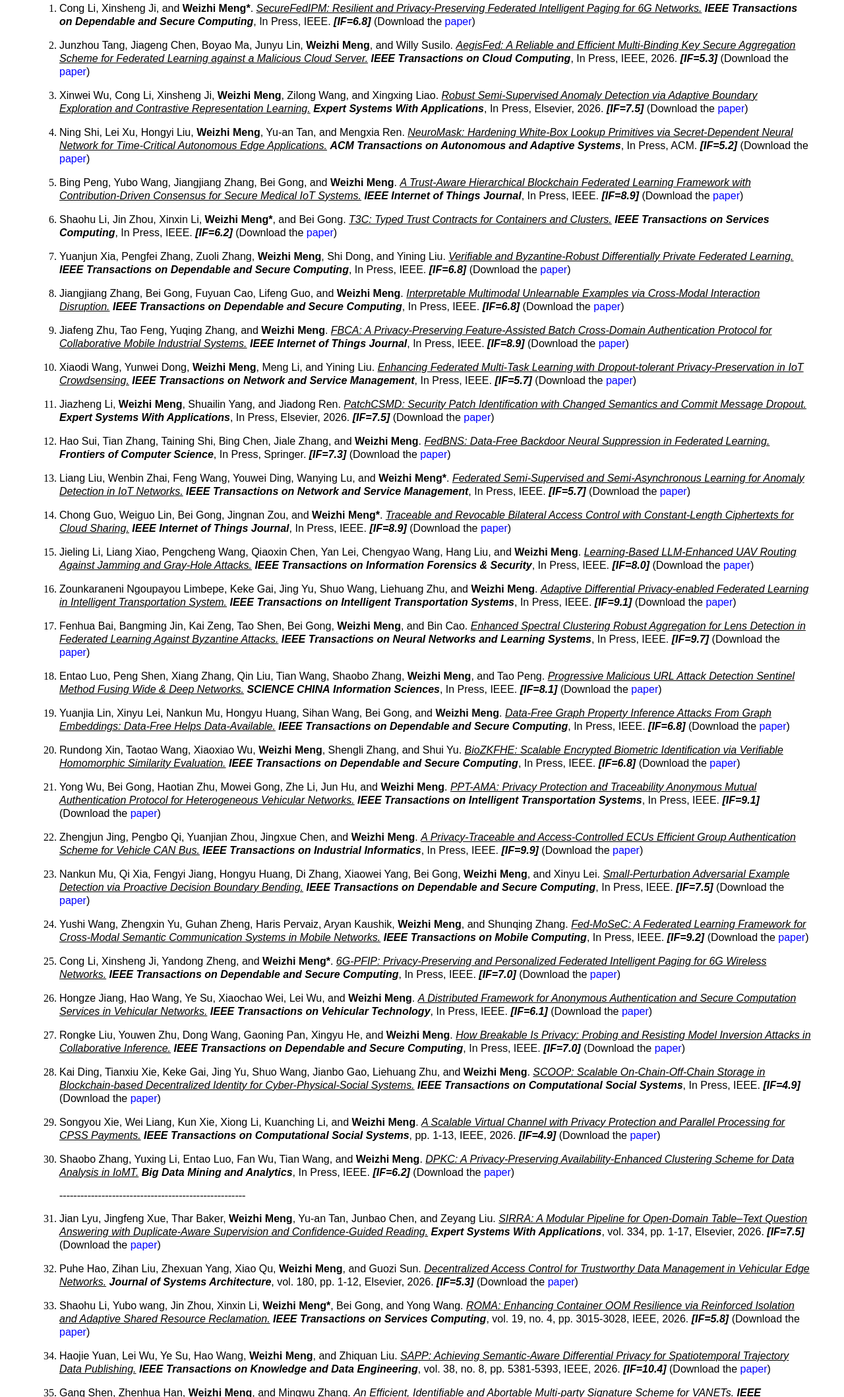
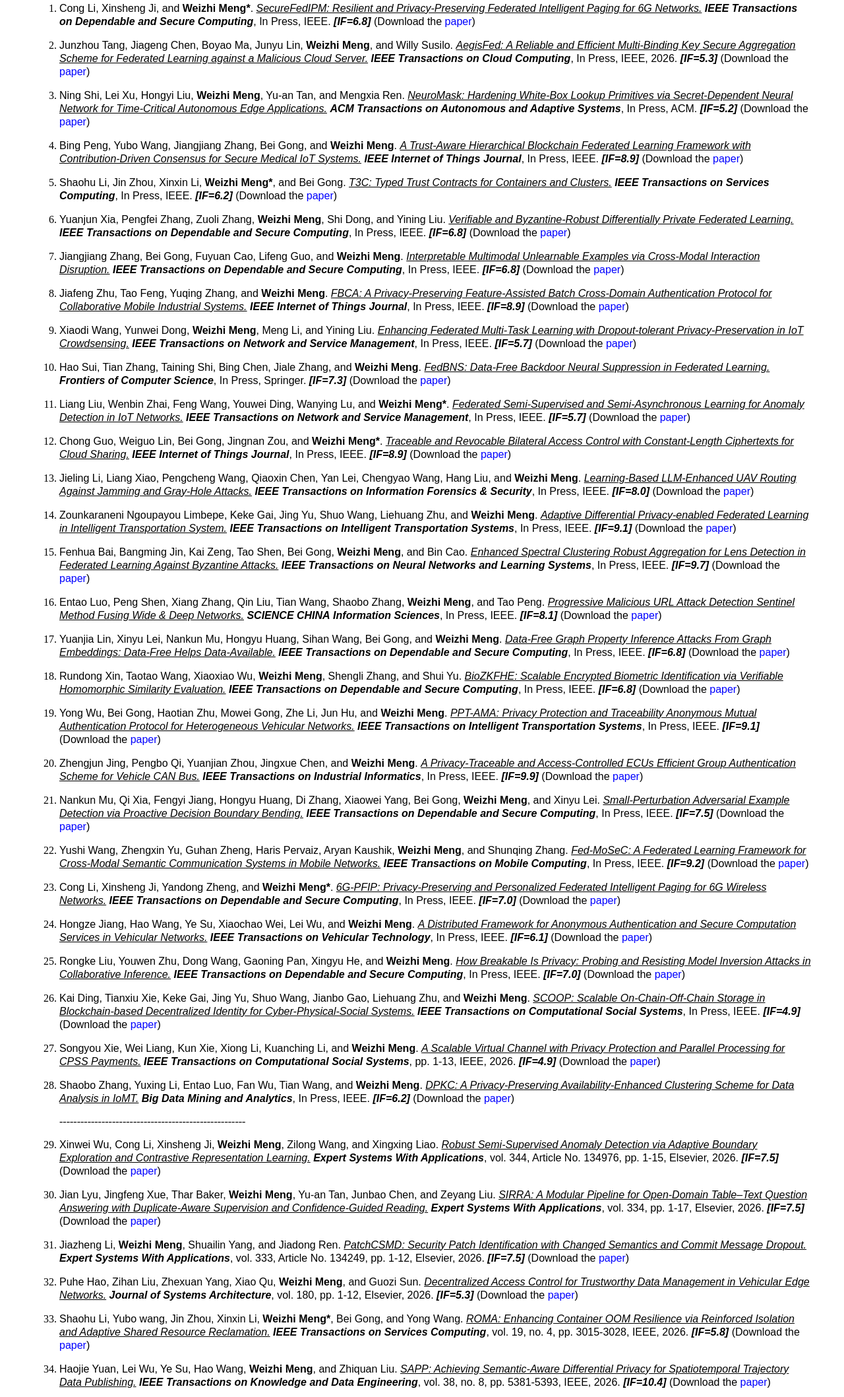
Before and after one commit to WZMeng/homepage, a plain HTML site: page publication.html in a window 1280 px wide. Shown: the part 1217-3334 px from the top of the page at 66% size. Drawn offline with Linux system fonts and the light colour scheme.

Commit message:
Update publication.html

```diff
--- a/publication.html
+++ b/publication.html
@@ -148,10 +148,6 @@
 </li>
 
 <li>
-<p style="line-height:15pt;font-family:Arial">Xinwei Wu, Cong Li, Xinsheng Ji, <b>Weizhi Meng</b>, Zilong Wang, and Xingxing Liao. <i><u>Robust Semi-Supervised Anomaly Detection via Adaptive Boundary Exploration and Contrastive Representation Learning.</u></i> <b><i>Expert Systems With Applications</i></b>, In Press, Elsevier, 2026. <b><i>[IF=7.5]</i></b>  (Download the <a href=" ">paper</a>)</p>
-</li>
-
-<li>
 <p style="line-height:15pt;font-family:Arial">Ning Shi, Lei Xu, Hongyi Liu, <b>Weizhi Meng</b>, Yu-an Tan, and Mengxia Ren. <i><u>NeuroMask: Hardening White-Box Lookup Primitives via Secret-Dependent Neural Network for Time-Critical Autonomous Edge Applications.</u></i> <b><i>ACM Transactions on Autonomous and Adaptive Systems</i></b>, In Press, ACM. <b><i>[IF=5.2]</i></b>  (Download the <a href=" ">paper</a>)</p>
 </li>
 
@@ -177,10 +173,6 @@
 
 <li>
 <p style="line-height:15pt;font-family:Arial">Xiaodi Wang, Yunwei Dong, <b>Weizhi Meng</b>, Meng Li, and Yining Liu. <i><u>Enhancing Federated Multi-Task Learning with Dropout-tolerant Privacy-Preservation in IoT Crowdsensing.</u></i> <b><i>IEEE Transactions on Network and Service Management</i></b>, In Press, IEEE. <b><i>[IF=5.7]</i></b>  (Download the <a href=" ">paper</a>)</p>
-</li>
-
-<li>
-<p style="line-height:15pt;font-family:Arial">Jiazheng Li, <b>Weizhi Meng</b>, Shuailin Yang, and Jiadong Ren. <i><u>PatchCSMD: Security Patch Identification with Changed Semantics and Commit Message Dropout.</u></i> <b><i>Expert Systems With Applications</i></b>, In Press, Elsevier, 2026. <b><i>[IF=7.5]</i></b>  (Download the <a href=" ">paper</a>)</p>
 </li>
 
 <li>
@@ -264,7 +256,15 @@ Hao Sui, Tian Zhang, Taining Shi, Bing Chen, Jiale Zhang, and <b>Weizhi Meng</b>
 
 -----------------------------------------------------
 <li>
+<p style="line-height:15pt;font-family:Arial">Xinwei Wu, Cong Li, Xinsheng Ji, <b>Weizhi Meng</b>, Zilong Wang, and Xingxing Liao. <i><u>Robust Semi-Supervised Anomaly Detection via Adaptive Boundary Exploration and Contrastive Representation Learning.</u></i> <b><i>Expert Systems With Applications</i></b>, vol. 344, Article No. 134976, pp. 1-15, Elsevier, 2026. <b><i>[IF=7.5]</i></b>  (Download the <a href="https://doi.org/10.1016/j.eswa.2026.134976">paper</a>)</p>
+</li>
+
+<li>
 <p style="line-height:15pt;font-family:Arial">Jian Lyu, Jingfeng Xue, Thar Baker, <b>Weizhi Meng</b>, Yu-an Tan, Junbao Chen, and Zeyang Liu. <i><u>SIRRA: A Modular Pipeline for Open-Domain Table–Text Question Answering with Duplicate-Aware Supervision and Confidence-Guided Reading.</u></i> <b><i>Expert Systems With Applications</i></b>, vol. 334, pp. 1-17, Elsevier, 2026. <b><i>[IF=7.5]</i></b>  (Download the <a href="https://doi.org/10.1016/j.eswa.2026.134466">paper</a>)</p>
+</li>
+
+<li>
+<p style="line-height:15pt;font-family:Arial">Jiazheng Li, <b>Weizhi Meng</b>, Shuailin Yang, and Jiadong Ren. <i><u>PatchCSMD: Security Patch Identification with Changed Semantics and Commit Message Dropout.</u></i> <b><i>Expert Systems With Applications</i></b>, vol. 333, Article No. 134249, pp. 1-12, Elsevier, 2026. <b><i>[IF=7.5]</i></b>  (Download the <a href="https://doi.org/10.1016/j.eswa.2026.134249">paper</a>)</p>
 </li>
 
 <li>
```
